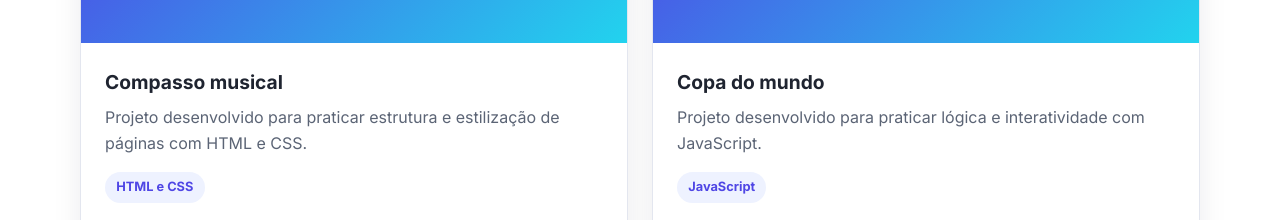
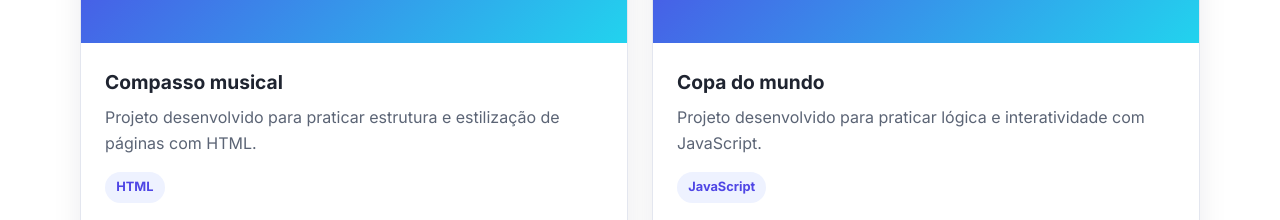
Before and after one commit to patinho-fofo-paulo/portiforio, a plain HTML site: page index.html in a window 1280 px wide. Shown: the part 2907-3127 px from the top of the page. Drawn offline with nearby package versions, Linux system fonts and the light colour scheme.

Commit message:
add corecao

```diff
--- a/index.html
+++ b/index.html
@@ -210,10 +210,10 @@
 
             <div class="projeto-conteudo">
               <h4>Compasso musical</h4>
-              <p>Projeto desenvolvido para praticar estrutura e estilização de páginas com HTML e CSS.</p>
+              <p>Projeto desenvolvido para praticar estrutura e estilização de páginas com HTML.</p>
 
               <div class="tags">
-                <span class="tag">HTML e CSS</span>
+                <span class="tag">HTML</span>
               </div>
 
               <div class="projeto-botoes">
```
